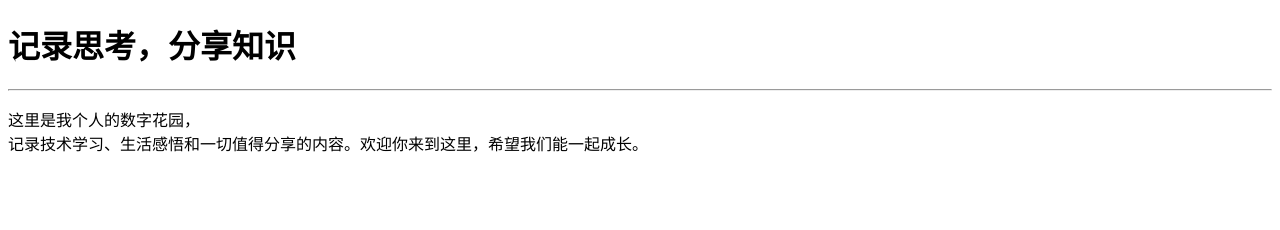
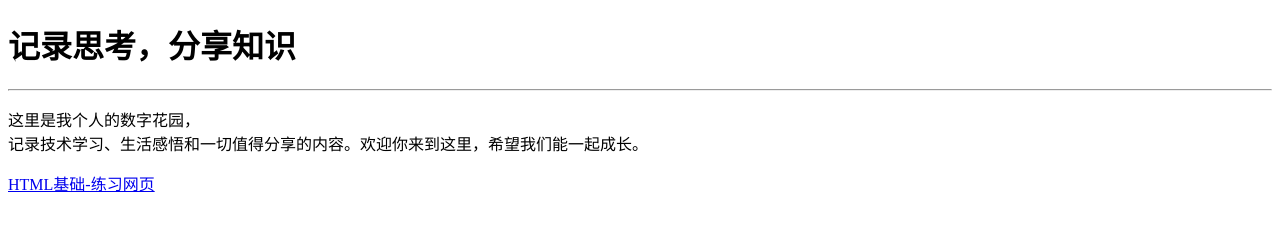
Before and after one commit to X1ethan/x1ethan.github.io, a plain HTML site: page index.html in a window 1280 px wide. Drawn offline with Linux system fonts and the light colour scheme.

Commit message:
20251207-002

```diff
--- a/index.html
+++ b/index.html
@@ -9,5 +9,6 @@
         <hr>
         <!-- 这是一个注释 -->
         <p>这里是我个人的数字花园，<br>记录技术学习、生活感悟和一切值得分享的内容。欢迎你来到这里，希望我们能一起成长。</p>
-</body>
+   <a href="./post/article_001.html">HTML基础-练习网页</a>
+    </body>
 </html>
```
